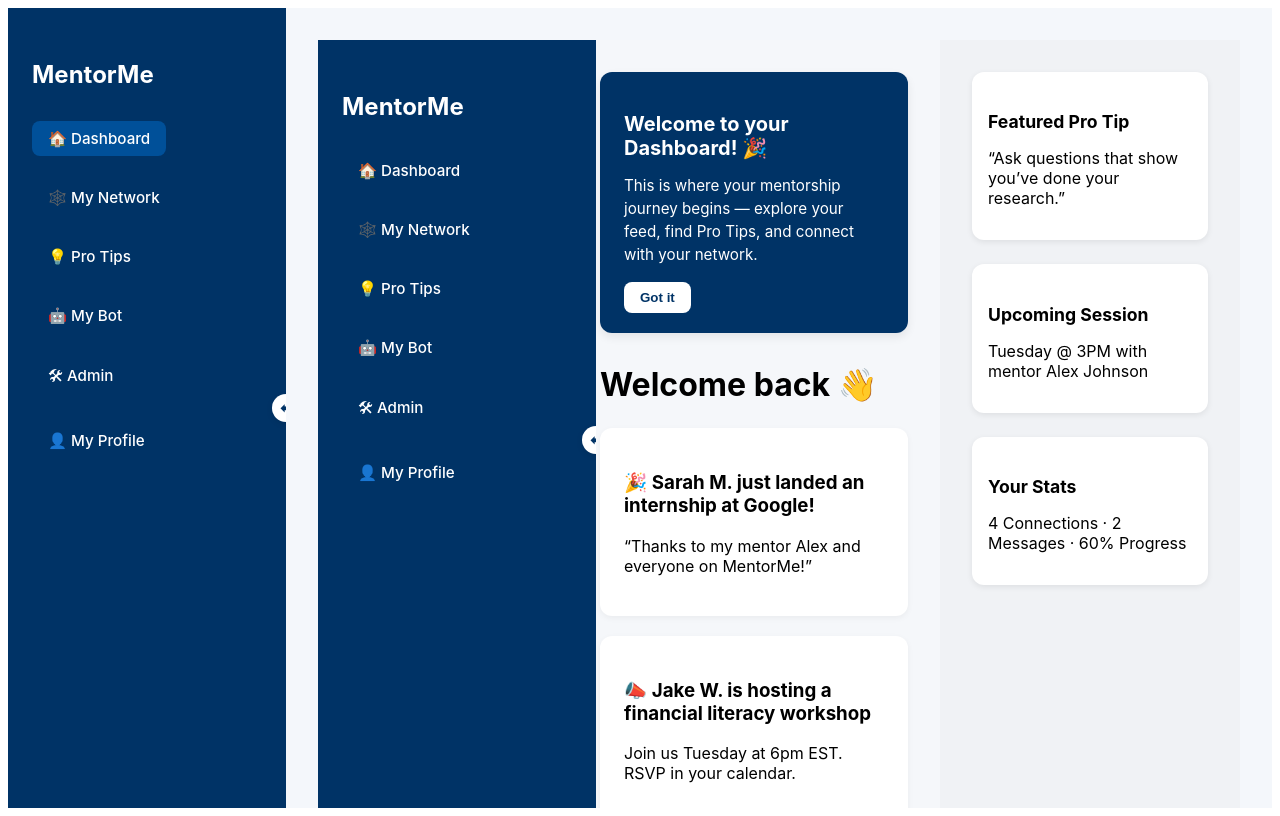
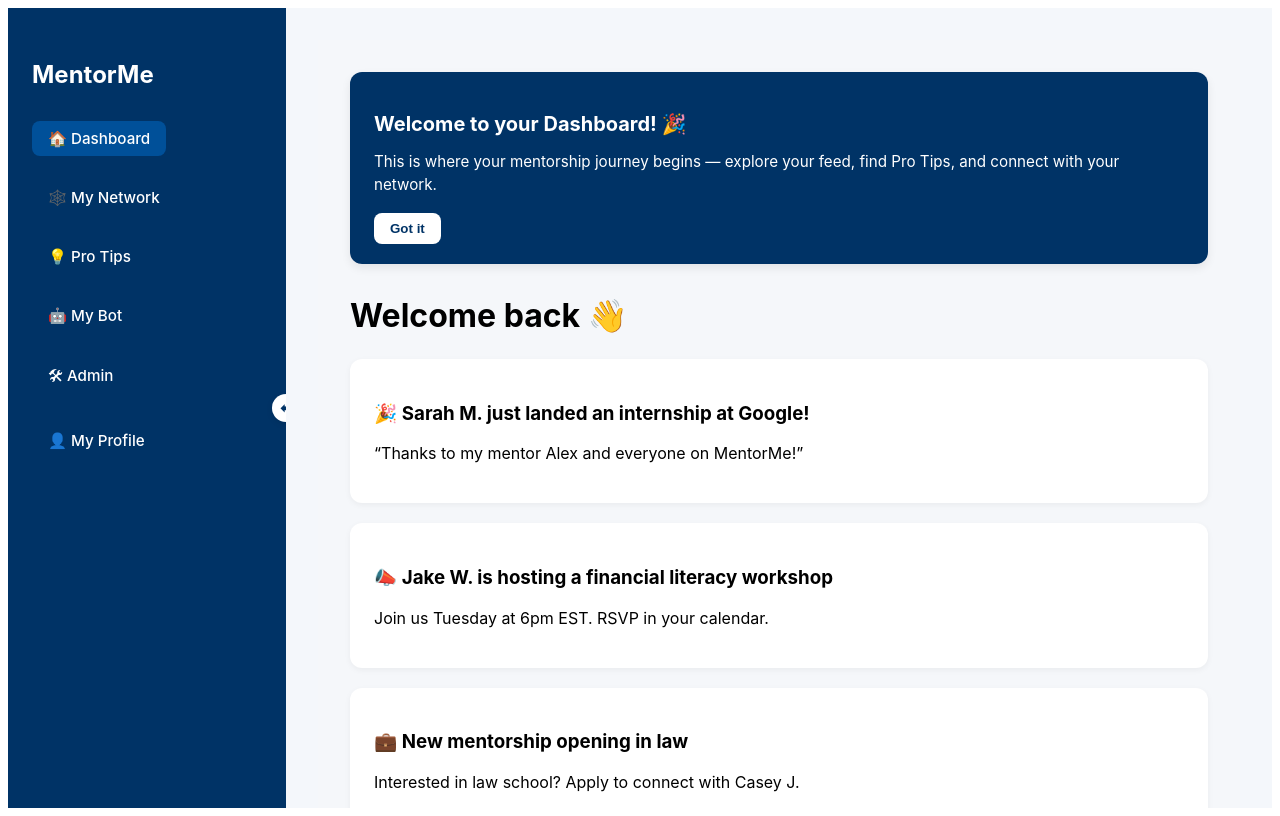
Before and after one commit to Rfitzgerald-svg/mentorme-frontend-, a React (Create React App) app: page /dashboard in a window 1280 px wide. Built offline with nearby package versions, Linux system fonts and the light colour scheme.

Commit message:
Update Dashboard.jsx

```diff
--- a/src/routes/Dashboard.jsx
+++ b/src/routes/Dashboard.jsx
@@ -1,30 +1,11 @@
 import React, { useState } from "react";
-import { Link } from "react-router-dom";
 import "./Dashboard.css";
 
 export default function Dashboard() {
   const [showTour, setShowTour] = useState(true);
-  const [sidebarCollapsed, setSidebarCollapsed] = useState(false);
 
   return (
-    <div className={`dashboard-wrapper ${sidebarCollapsed ? "collapsed" : ""}`}>
-      <aside className={`sidebar ${sidebarCollapsed ? "collapsed" : ""}`}>
-        <h2 className="logo">MentorMe</h2>
-        <nav>
-          <ul>
-            <li><Link to="/dashboard">🏠 Dashboard</Link></li>
-            <li><Link to="/network">🕸️ My Network</Link></li>
-            <li><Link to="/protips">💡 Pro Tips</Link></li>
-            <li><Link to="/bot">🤖 My Bot</Link></li>
-            <li><Link to="/admin">🛠 Admin</Link></li>
-            <li><Link to="/profile">👤 My Profile</Link></li>
-          </ul>
-        </nav>
-        <button className="collapse-btn" onClick={() => setSidebarCollapsed(!sidebarCollapsed)}>
-          {sidebarCollapsed ? "➡" : "⬅"}
-        </button>
-      </aside>
-
+    <div className="dashboard-page">
       <main className="feed">
         {showTour && (
           <div className="tour-banner">
```
